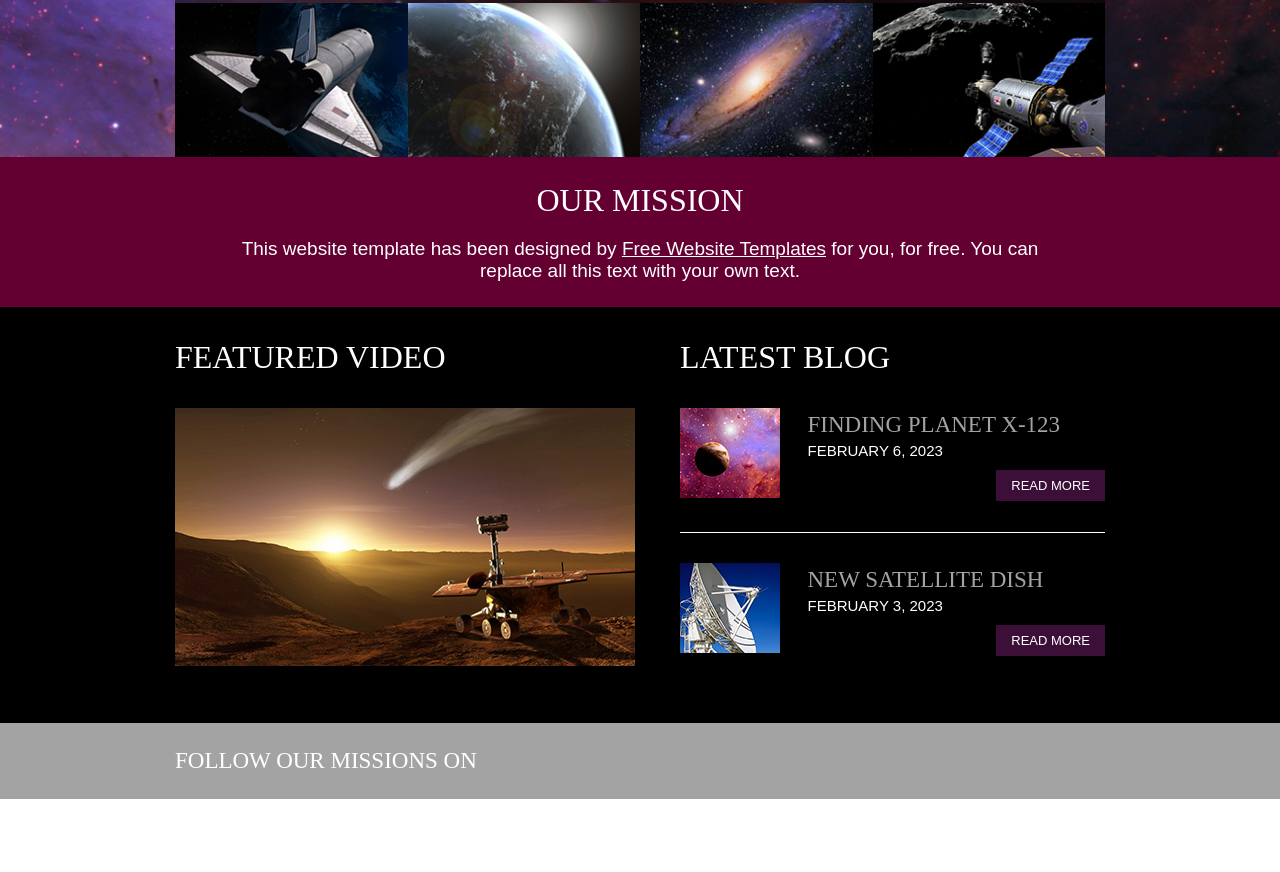
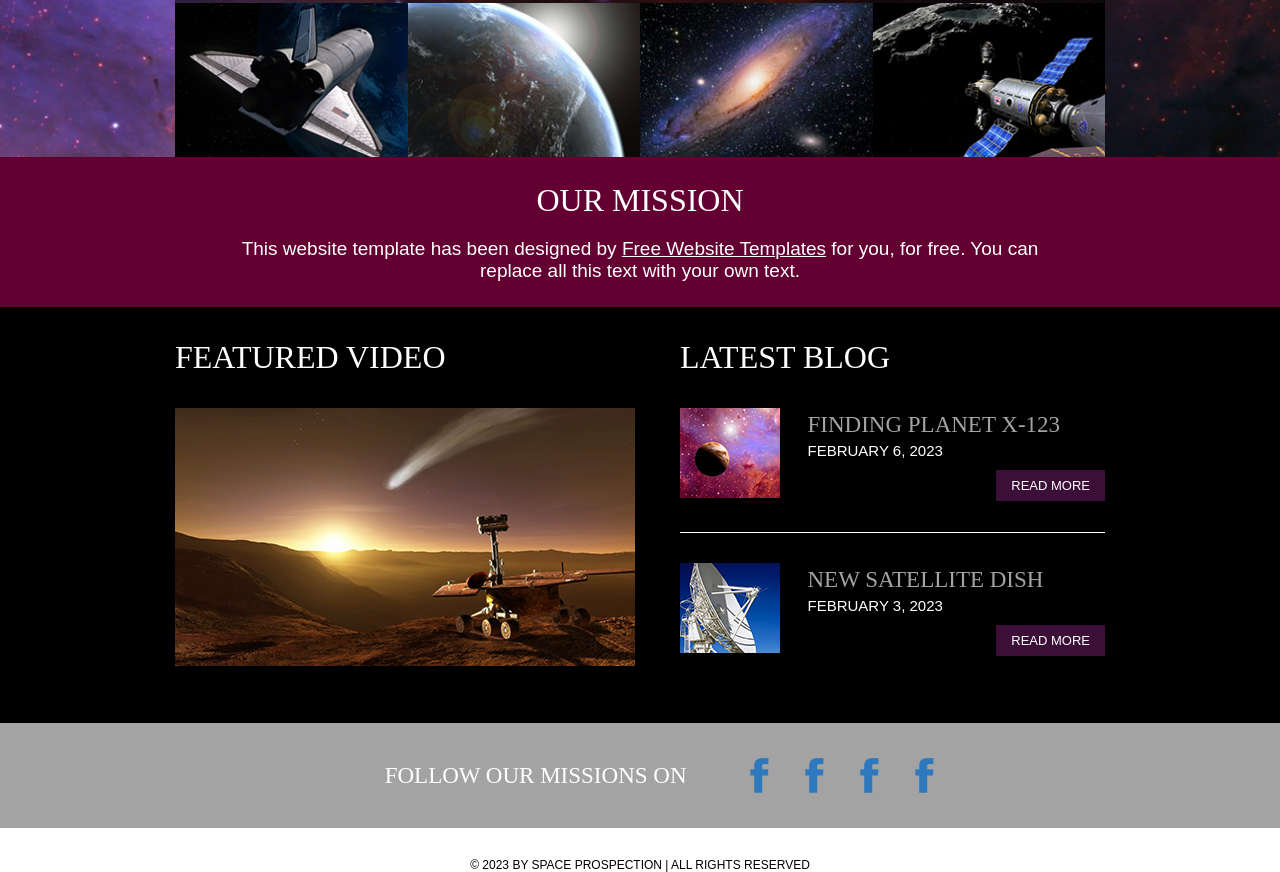
Before and after one commit to SrabaniBasak/oct17-nov17, a plain HTML site: page space/index.html in a window 1280 px wide. Shown: the part 593-1465 px from the top of the page. Before the commit the page ends 1392 px from the top, so only its background shows below. Drawn offline with Linux system fonts and the light colour scheme.

Commit message:
footer added

```diff
--- a/space/css/style.css
+++ b/space/css/style.css
@@ -260,8 +260,58 @@ html {
     font-family: serif;
 }
 
+.footer-container .container {
+    overflow: hidden;
+}
+
 .footer-container h1 {
     margin: 0;
     font-size: 23px;
     font-weight: normal;
+    float: left;
+    text-align: right;
+    width: 55%;
+    line-height: 55px;
 }
+
+.footer-container .social-icons {
+    float: left;
+    width: 45%;
+    padding-left: 45px;
+}
+
+.social-icons ul {
+    list-style: none;
+    overflow: hidden;
+    margin: 0;
+    padding: 0;
+}
+
+.social-icons ul li {
+    float: left;
+    height: 55px;
+    width: 55px;
+}
+
+.social-icons ul li a {
+    text-decoration: none;
+    height: 100%;
+    width: 100%;
+    display: inline-block;
+}
+
+.social-icons ul li a img {
+    height: 100%;
+    width: 100%;
+}
+
+footer {
+    background-color: #fff;
+    margin-top: 30px;
+    margin-bottom: 50px;
+}
+
+footer p {
+    text-align: center;
+    font-size: 12px;
+}
--- a/space/index.html
+++ b/space/index.html
@@ -101,11 +101,21 @@
     <section class="footer-container">
         <div class="container">
             <h1>FOLLOW OUR MISSIONS ON</h1>
-            <div>
-
+            <div class="social-icons">
+                <ul>
+                    <li><a href="javascript:void(0);"><img src="images/icon-facebook-light.png" alt=""></a></li>
+                    <li><a href="javascript:void(0);"><img src="images/icon-facebook-light.png" alt=""></a></li>
+                    <li><a href="javascript:void(0);"><img src="images/icon-facebook-light.png" alt=""></a></li>
+                    <li><a href="javascript:void(0);"><img src="images/icon-facebook-light.png" alt=""></a></li>
+                </ul>
             </div>
         </div>
     </section>
+    <footer>
+        <div class="container">
+            <p>&copy; 2023 BY SPACE PROSPECTION | ALL RIGHTS RESERVED</p>
+        </div>
+    </footer>
 </body>
 
 </html>
```
Also changed, not shown: space/images/icon-facebook-light.png (added), 1 other file.
